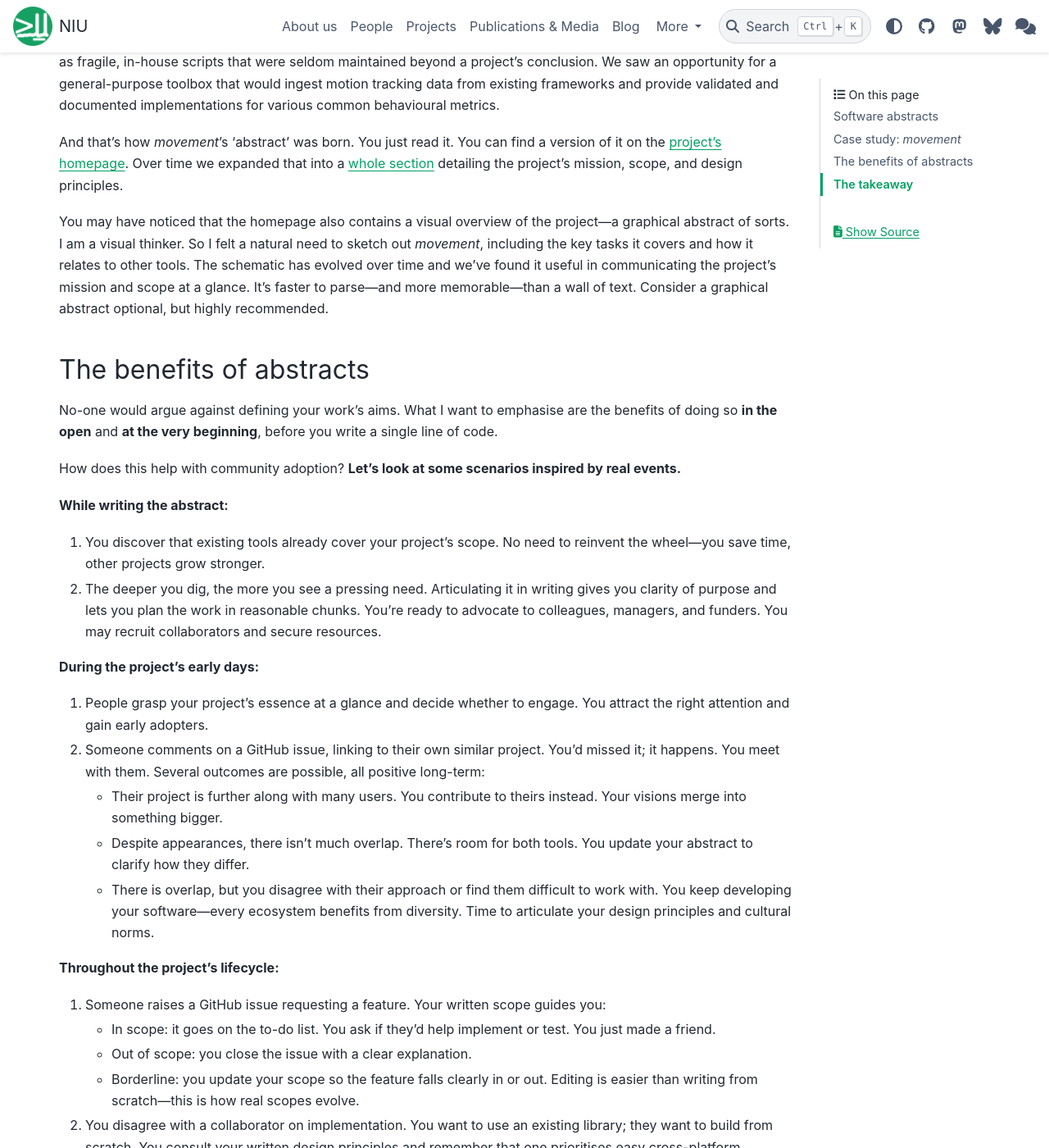
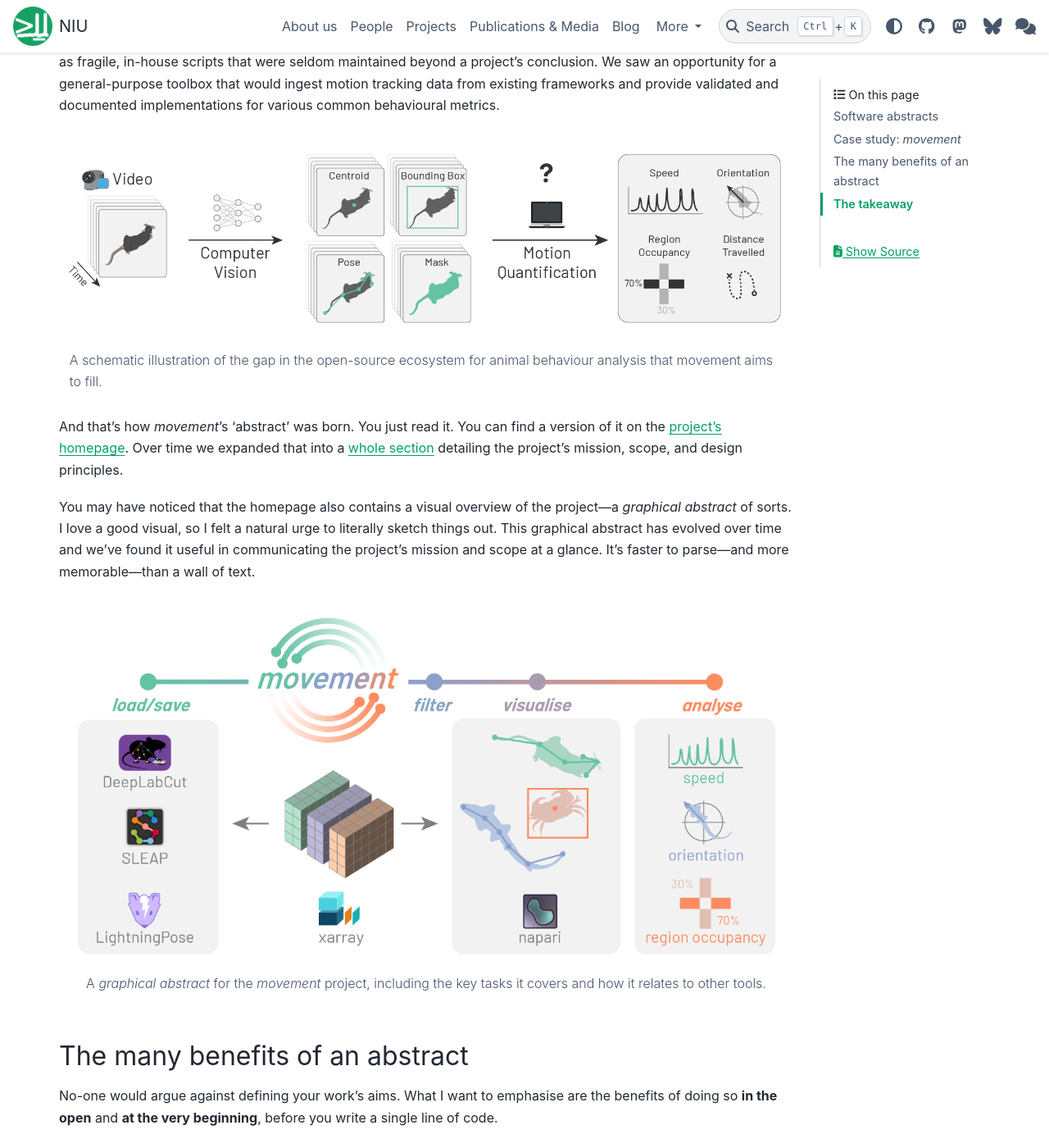
Before and after one commit to neuroinformatics-unit/neuroinformatics-unit.github.io, a Sphinx documentation site: the page built from docs/source/blog/trusted-by-design_part1.md, in a window 1280 px wide and 1400 px high, scrolled down 1980 px. Shown: the whole window at 82% size. Built offline with Sphinx 7.4.7 and the PyData theme 0.15.4, drawn with Linux system fonts in a browser that asks for light colours; nearby versions of some CDN libraries.

Commit message:
added some images in part 1

````diff
--- a/docs/source/blog/trusted-by-design_part1.md
+++ b/docs/source/blog/trusted-by-design_part1.md
@@ -44,11 +44,23 @@
 
 Through this process we concluded that the deep learning revolution of the last decade had already trickled down into user-friendly open-source packages. Tools such as [DeepLabCut](https://www.mackenziemathislab.org/deeplabcut/) and [SLEAP](https://sleap.ai) enabled researchers to track animal movements in videos accurately, cheaply, and at scale. This welcome development had moved the analysis bottleneck downstream of motion tracking: turning this swell of data into quantitative descriptions of behaviour. Researchers would often use the same behavioural metrics across projects and disciplines. But these were typically implemented as fragile, in-house scripts that were seldom maintained beyond a project's conclusion. We saw an opportunity for a general-purpose toolbox that would ingest motion tracking data from existing frameworks and provide validated and documented implementations for various common behavioural metrics.
 
+```{figure} /_static/blog_images/trusted-by-design/gap_after_tracking.png
+:align: center
+
+A schematic illustration of the gap in the open-source ecosystem for animal behaviour analysis that movement aims to fill.
+```
+
 And that's how  *movement*'s 'abstract' was born. You just read it. You can find a version of it on the [project's homepage](https://movement.neuroinformatics.dev). Over time we expanded that into a [whole section](https://movement.neuroinformatics.dev/latest/community/mission-scope.html) detailing the project's mission, scope, and design principles.
 
-You may have noticed that the homepage also contains a visual overview of the project—a graphical abstract of sorts. I am a visual thinker. So I felt a natural need to sketch out  *movement*, including the key tasks it covers and how it relates to other tools. The schematic has evolved over time and we've found it useful in communicating the project's mission and scope at a glance. It's faster to parse—and more memorable—than a wall of text. Consider a graphical abstract optional, but highly recommended.
+You may have noticed that the homepage also contains a visual overview of the project—a *graphical abstract* of sorts. I love a good visual, so I felt a natural urge to literally sketch things out. This graphical abstract has evolved over time and we've found it useful in communicating the project's mission and scope at a glance. It's faster to parse—and more memorable—than a wall of text.
 
-## The benefits of abstracts
+```{figure} /_static/blog_images/trusted-by-design/movement_overview.png
+:align: center
+
+A *graphical abstract* for the *movement* project, including the key tasks it covers and how it relates to other tools.
+```
+
+## The many benefits of an abstract
 No-one would argue against defining your work's aims. What I want to emphasise are the benefits of doing so **in the open** and **at the very beginning**, before you write a single line of code.
 
 How does this help with community adoption? **Let's look at some scenarios inspired by real events.**
````
Also changed, not shown: other parts of docs/source/blog/trusted-by-design_part1.md (+4 -4 lines), docs/source/blog/trusted-by-design_part2.md (+1 -1 lines), docs/source/_static/blog_images/trusted-by-design/gap_after_tracking.png (added), docs/source/_static/blog_images/trusted-by-design/movement_overview.png (added).
